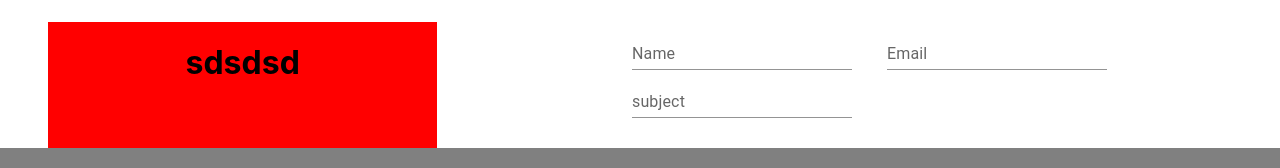
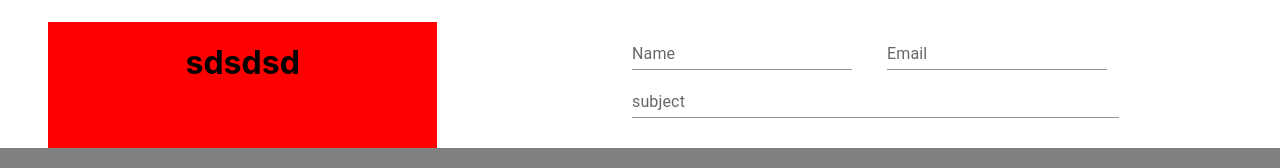
Before and after one commit to Mim-Hakkani/metrial-elegent-project, a React (Create React App) app: page / in a window 1280 px wide. Shown: the part 126-294 px from the top of the page. Built offline with nearby package versions, Linux system fonts and the light colour scheme.

Commit message:
form width is ready

```diff
--- a/src/Components/Contact/Contact.js
+++ b/src/Components/Contact/Contact.js
@@ -70,7 +70,7 @@ const Contact = () => {
           />
         </Grid>
 
-        <Grid item>
+        <Grid item lg={10}>
           <TextField
             id="subject"
             name="subject"
```
